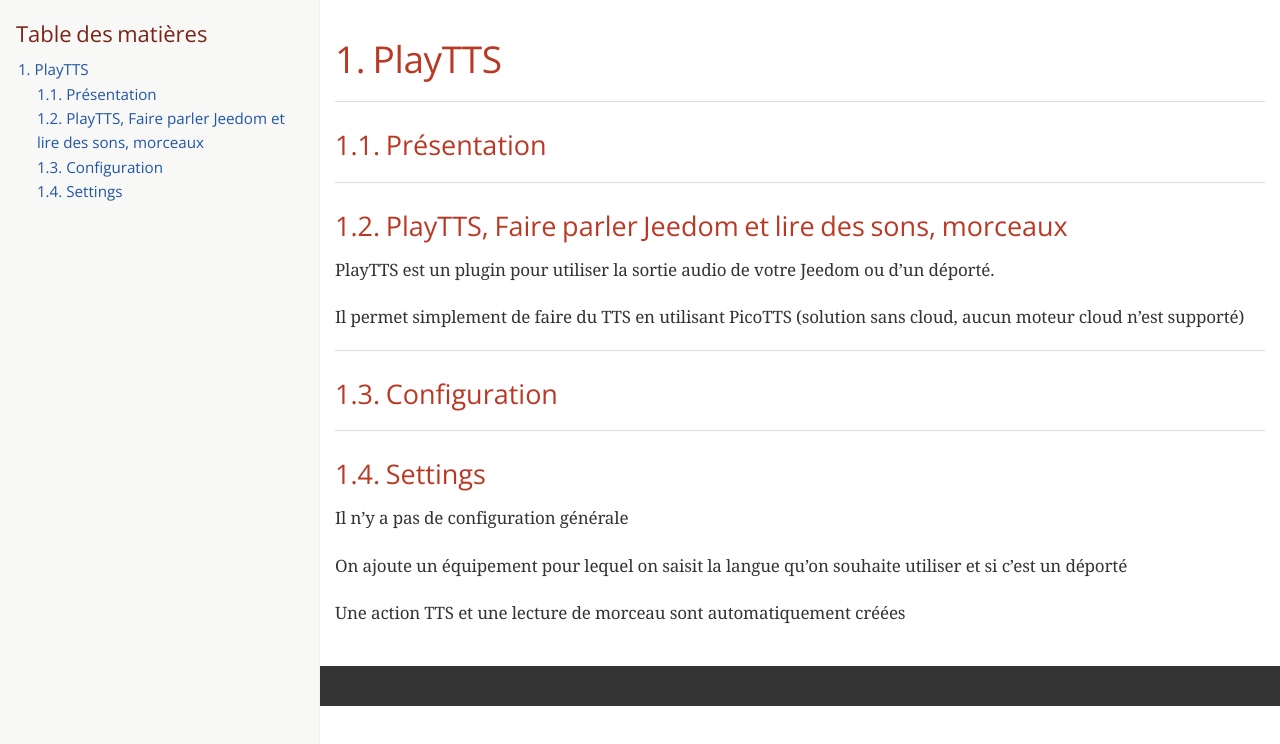
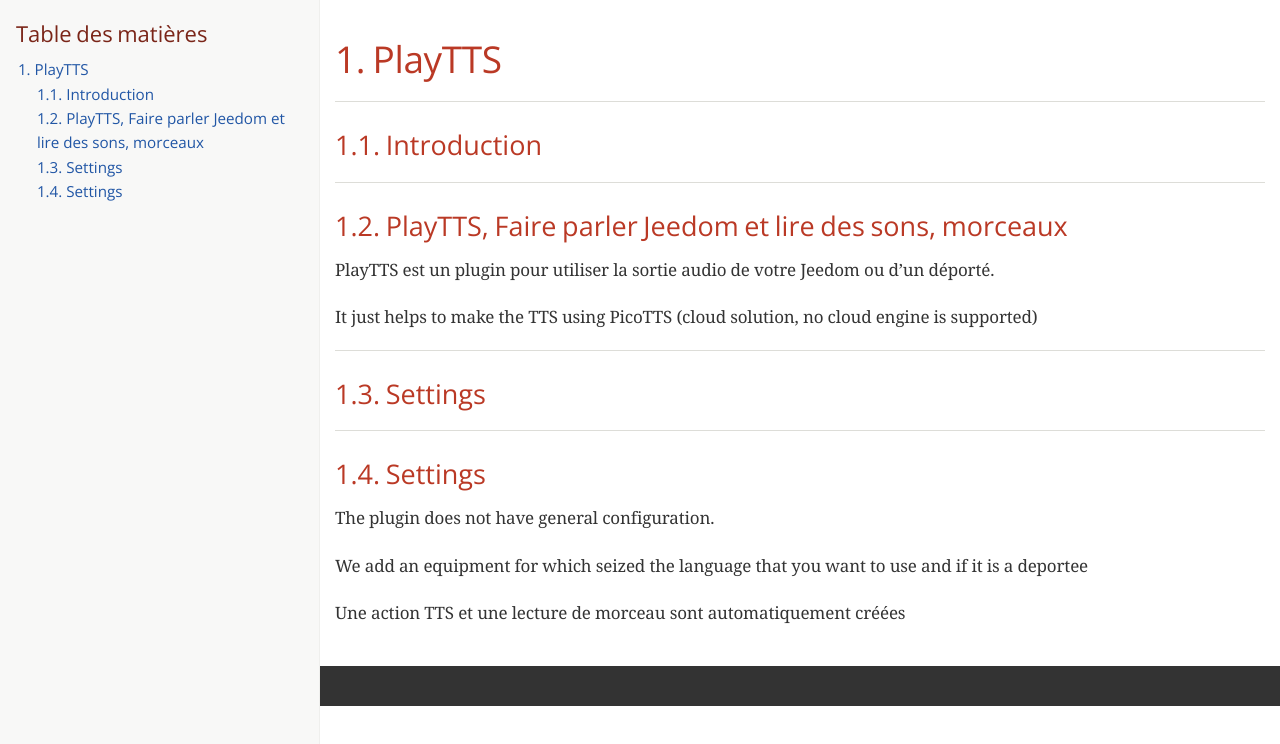
Before and after one commit to rjullien/jeedom_playtts, a plain HTML site: page doc/en_US/index.html in a window 1280 px wide. Drawn offline with nearby package versions, Linux system fonts and the light colour scheme; a web font is replaced by a local one.

Commit message:
[ROBOT] Action all

```diff
--- a/doc/en_US/index.html
+++ b/doc/en_US/index.html
@@ -417,10 +417,10 @@ body.book #toc,body.book #preamble,body.book h1.sect0,body.book .sect1>h2{page-b
 <ul class="sectlevel1">
 <li><a href="#_playtts">1. PlayTTS</a>
 <ul class="sectlevel2">
-<li><a href="#_présentation">1.1. Présentation</a></li>
+<li><a href="#_introduction">1.1. Introduction</a></li>
 <li><a href="#_playtts_faire_parler_jeedom_et_lire_des_sons_morceaux">1.2. PlayTTS, Faire parler Jeedom et lire des sons, morceaux</a></li>
-<li><a href="#_configuration">1.3. Configuration</a></li>
-<li><a href="#_settings">1.4. Settings</a></li>
+<li><a href="#_settings">1.3. Settings</a></li>
+<li><a href="#_settings_2">1.4. Settings</a></li>
 </ul>
 </li>
 </ul>
@@ -432,7 +432,7 @@ body.book #toc,body.book #preamble,body.book h1.sect0,body.book .sect1>h2{page-b
 <div class="sectionbody">
 <hr>
 <div class="sect2">
-<h3 id="_présentation">1.1. Présentation</h3>
+<h3 id="_introduction">1.1. Introduction</h3>
 <hr>
 </div>
 <div class="sect2">
@@ -441,21 +441,21 @@ body.book #toc,body.book #preamble,body.book h1.sect0,body.book .sect1>h2{page-b
 <p>PlayTTS est un plugin pour utiliser la sortie audio de votre Jeedom ou d&#8217;un déporté.</p>
 </div>
 <div class="paragraph">
-<p>Il permet simplement de faire du TTS en utilisant PicoTTS (solution sans cloud, aucun moteur cloud n&#8217;est supporté)</p>
+<p>It just helps to make the TTS using PicoTTS (cloud solution, no cloud engine is supported)</p>
 </div>
 <hr>
 </div>
 <div class="sect2">
-<h3 id="_configuration">1.3. Configuration</h3>
+<h3 id="_settings">1.3. Settings</h3>
 <hr>
 </div>
 <div class="sect2">
-<h3 id="_settings">1.4. Settings</h3>
+<h3 id="_settings_2">1.4. Settings</h3>
 <div class="paragraph">
-<p>Il n&#8217;y a pas de configuration générale</p>
+<p>The plugin does not have general configuration.</p>
 </div>
 <div class="paragraph">
-<p>On ajoute un équipement pour lequel on saisit la langue qu&#8217;on souhaite utiliser et si c&#8217;est un déporté</p>
+<p>We add an equipment for which seized the language that you want to use and if it is a deportee</p>
 </div>
 <div class="paragraph">
 <p>Une action TTS et une lecture de morceau sont automatiquement créées</p>
```
Also changed, not shown: 3 other files.
